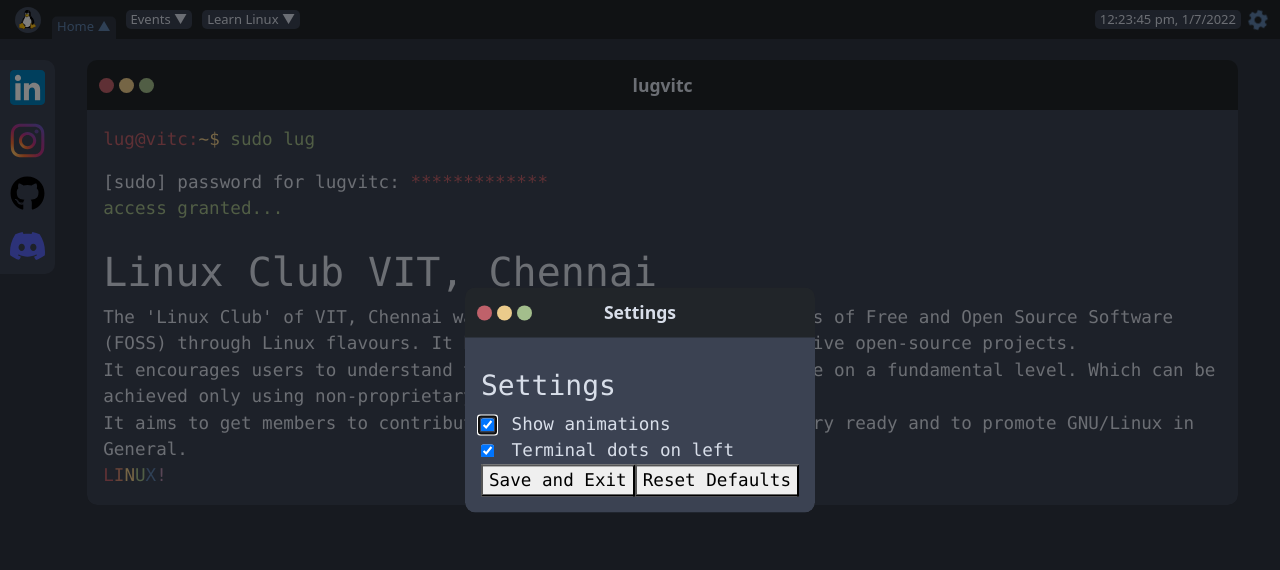
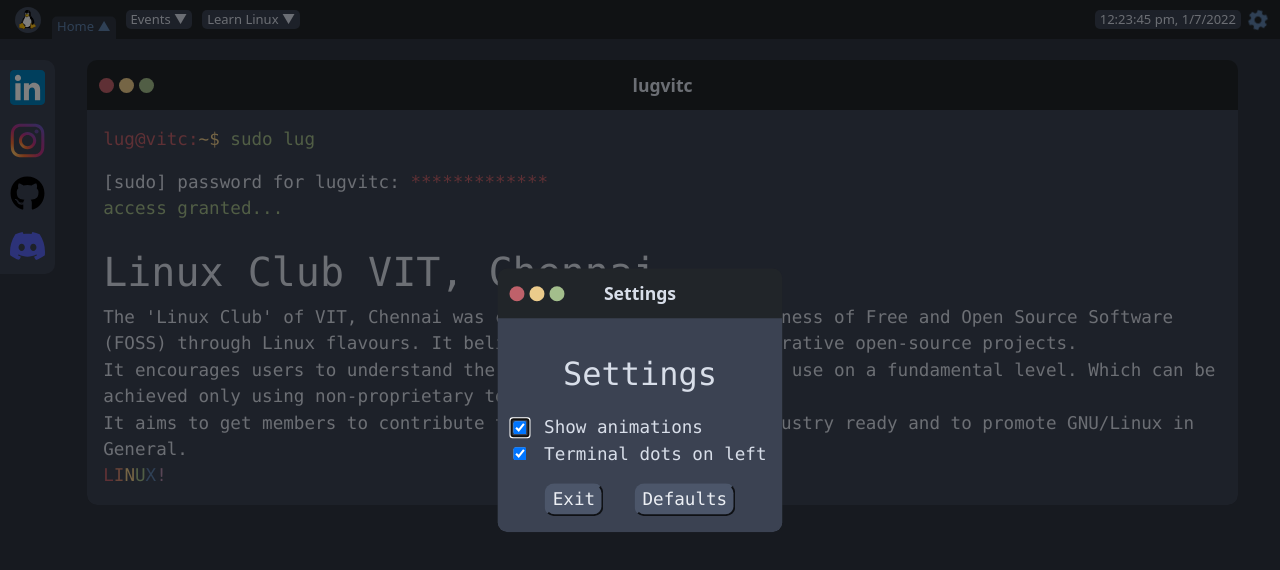
Before and after one commit to lugvitc/lugvitc.github.io, a React (Create React App) app: page /#/ in a window 1280 px wide. Both pictures are taken after a click on the icon 1258 px from the left and 19 px from the top of the page. Shown: the top 570 px of the page. Built offline with nearby package versions, Linux system fonts and the light colour scheme.

Commit message:
settingsDialog restyled

```diff
--- a/src/components/settingsDialog/settingsDialog.css
+++ b/src/components/settingsDialog/settingsDialog.css
@@ -4,6 +4,8 @@
     background-color: transparent;
     margin: 0;
     padding: 0;
+
+    width: fit-content;
 
     position: fixed;
     top: 50%;
@@ -19,6 +21,12 @@
     margin: 10px;
 }
 
+.settings-heading {
+    text-align: center;
+    margin-bottom: 1rem;
+    font-size: 2rem;
+}
+
 .settings-toggle {
     display: flex;
     flex-direction: row;
@@ -30,3 +38,17 @@
 .settings-toggle:hover {
     background-color: var(--nord2);
 }
+
+.settings-buttons {
+    display: flex;
+    justify-content: space-evenly;
+    margin-top: 1rem;
+}
+
+.settings-buttons > button {
+    background-color: var(--nord3);
+    color: var(--nord6);
+    border-color: var(--nord3);
+    border-radius: 10px;
+    display: flex;
+}
--- a/src/components/settingsDialog/settingsDialog.js
+++ b/src/components/settingsDialog/settingsDialog.js
@@ -34,7 +34,7 @@
     return (
         <dialog className='settings' ref={setSettingsDialogRef} open={false}>
             <TerminalWindow title='Settings' onClickRed={closeSettingsDialog}>
-                <h3>Settings</h3>
+                <div className='settings-heading'>Settings</div>
                 <div
                     className='settings-toggle'
                     onClick={() => setAnimationsOn(!animationsOn)}
@@ -53,13 +53,9 @@
                     />{' '}
                     Terminal dots on left
                 </div>
-                <div className='lug-form-end'>
-                    <button onClick={() => closeSettingsDialog()}>
-                        Save and Exit
-                    </button>
-                    <button onClick={() => setDefaults(true)}>
-                        Reset Defaults
-                    </button>
+                <div className='settings-buttons'>
+                    <button onClick={() => closeSettingsDialog()}>Exit</button>
+                    <button onClick={() => setDefaults(true)}>Defaults</button>
                 </div>
             </TerminalWindow>
         </dialog>
```
